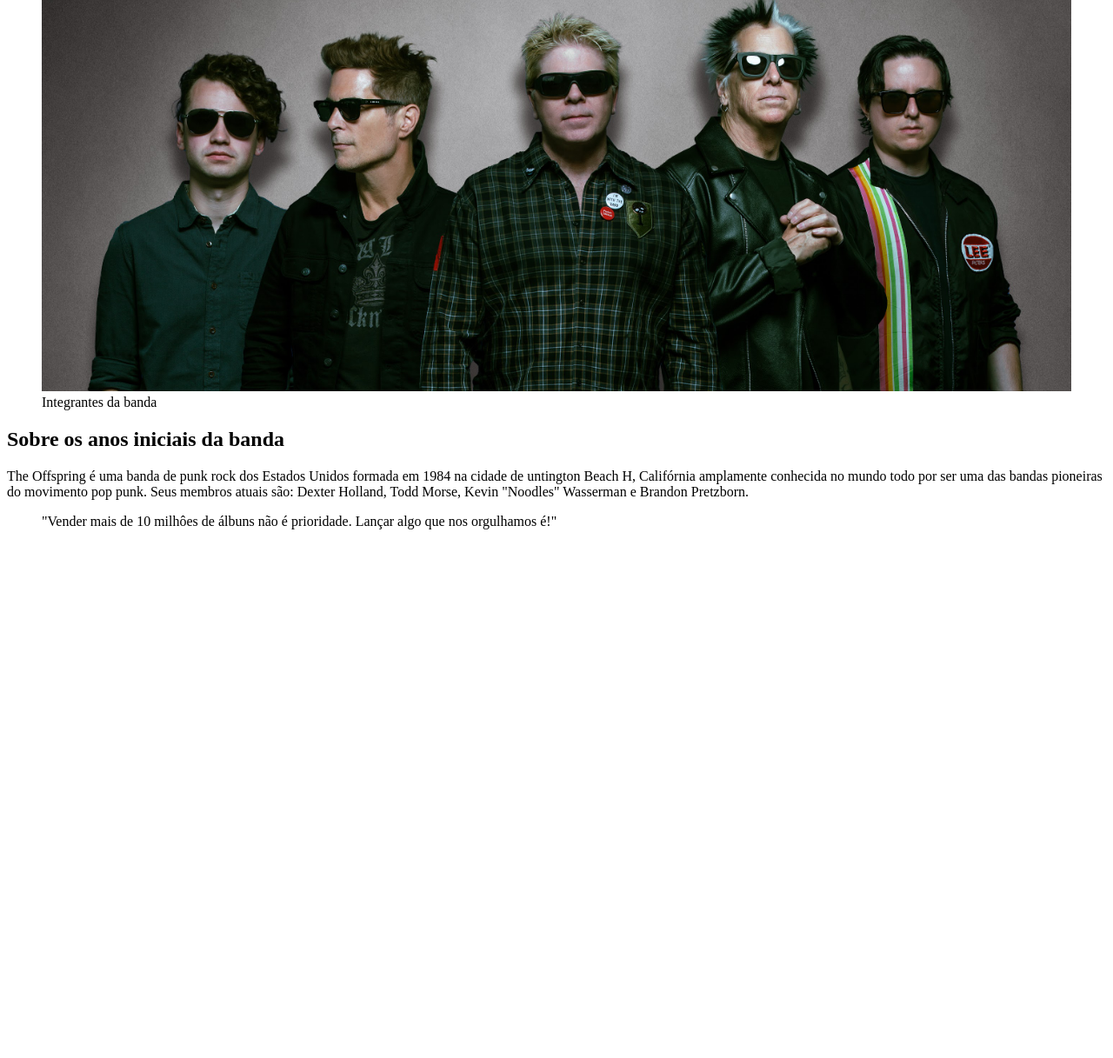
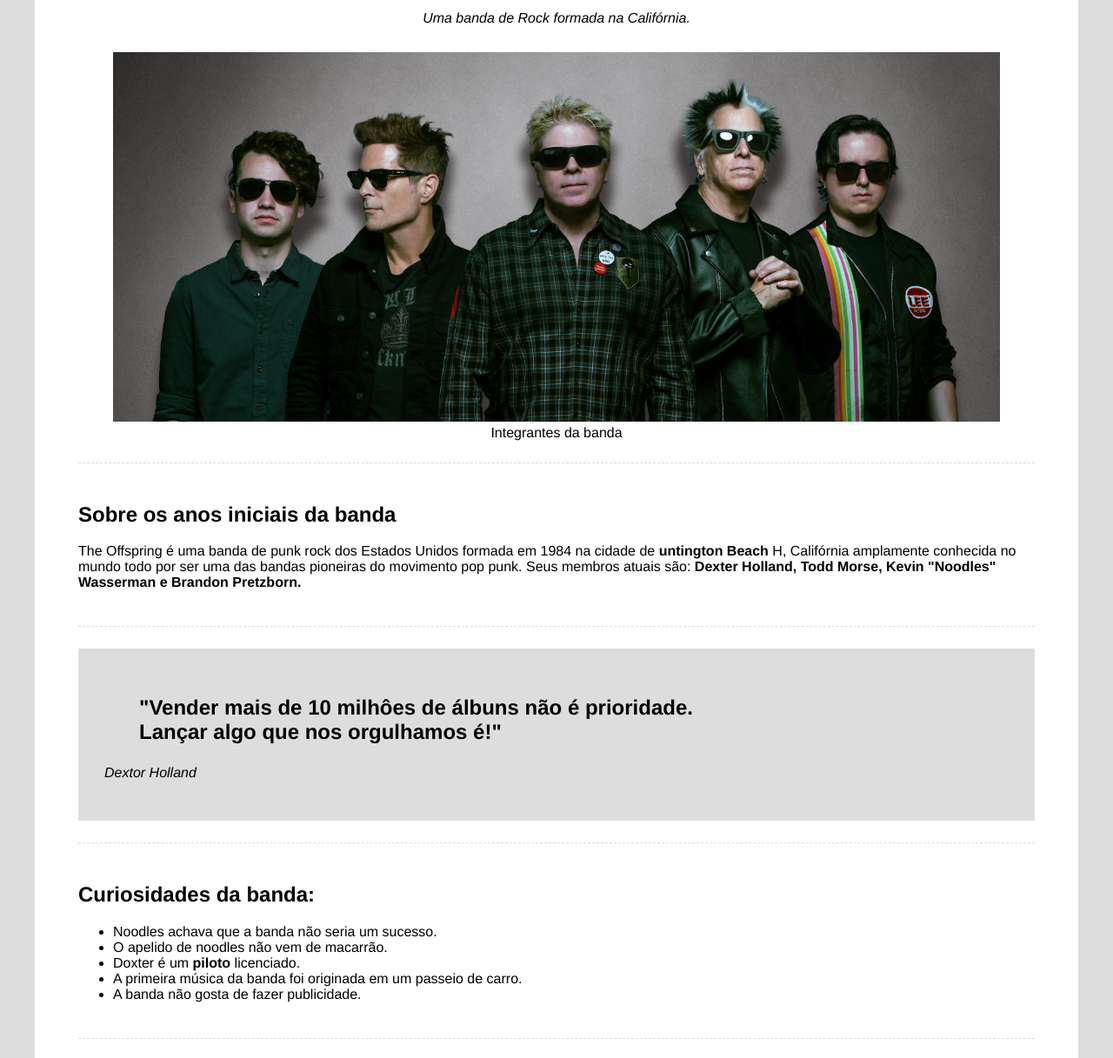
Before and after one commit to thiagosoftware/formacao-front-end, a plain HTML site: page curso-de-html-e-css/projetos/tributo-banda/index.html in a window 1280 px wide. Shown: the part 157-1374 px from the top of the page at 87% size. Before the commit the page ends 800 px from the top, so only its background shows below. Drawn offline with Linux system fonts and the light colour scheme.

Commit message:
Subindo projeto 01 completo

```diff
--- a/curso-de-html-e-css/projetos/tributo-banda/css/style.css
+++ b/curso-de-html-e-css/projetos/tributo-banda/css/style.css
@@ -0,0 +1,65 @@
+html {
+  font-family: Helvetica, Arial, Sans-serif;
+  background-color: #ddd;
+}
+
+.container {
+  max-width: 1100px;
+  background-color: #fff;
+  position: relative;
+  margin: 50px auto;
+  padding: 20px 50px;
+}
+
+.bold {
+    font-weight: bold;
+}
+
+header {
+    text-align: center;
+}
+
+.main-title {
+    font-size: 40px;
+}
+
+.main-paragraph {
+    font-style: italic;
+}
+
+.featured-image{
+    text-align: center;
+    margin-top: 30px;
+}
+
+.biography-container {
+    padding: 25px 0;
+    margin: 25px 0;
+    border-top: 1px dashed #ddd;
+    border-bottom: 1px dashed #ddd;
+}
+
+.quotes-container {
+    background-color: #ddd;
+    padding: 30px;
+}
+
+.quotes-container blockquote {
+    font-weight: bold;
+    font-size: 24px;
+}
+
+.quotes-container p {
+    font-style: italic;
+}
+
+.curiosities-container {
+    padding: 25px 0;
+    margin: 25px 0;
+    border-top: 1px dashed #ddd;
+    border-bottom: 1px dashed #ddd;
+}
+
+.img-bold {
+    text-align: center;
+}
--- a/curso-de-html-e-css/projetos/tributo-banda/index.html
+++ b/curso-de-html-e-css/projetos/tributo-banda/index.html
@@ -13,7 +13,7 @@
         <!-- Cabeçalho -->
         <header>
             <h1 class="main-title">The Offspring</h1>
-            <p class="main-paragrph">Uma banda de Rock formada na Califórnia.</p>
+            <p class="main-paragraph">Uma banda de Rock formada na Califórnia.</p>
         </header>
         <!-- Imagem de destaque -->
         <div class="featured-image">
@@ -36,9 +36,37 @@
 
         <div class="quotes-container">
             <blockquote>
-                "Vender mais de 10 milhôes de álbuns não é prioridade. Lançar algo que nos orgulhamos é!"
+                "Vender mais de 10 milhôes de álbuns não é prioridade. <br> Lançar algo que nos orgulhamos é!"
             </blockquote>
+            <p>Dextor Holland</p>
         </div>
+
+        <!-- Curiosidades -->
+         <div class="curiosities-container">
+            <h2>Curiosidades da banda:</h2>
+            <ul>
+                <li>Noodles achava que a banda não seria um sucesso.</li>
+                <li>O apelido de noodles não vem de macarrão.</li>
+                <li>Doxter é um <span class="bold">piloto</span> licenciado.</li>
+                <li>A primeira música da banda foi originada em um passeio de carro.</li>
+                <li>A banda não gosta de fazer publicidade.</li>
+            </ul>
+         </div>
+
+         <!-- Segunda imagem -->
+         <div class="img-bold">
+            <figure>
+                <img src="./img/the-offspring.jpg" alt="Integrantes da banda.">
+                <figcaption>Integrantes da banda.</figcaption>
+            </figure>
+         </div>
+
+         <!-- Mais infirmações -->
+
+         <div class="moreinfo-container">
+            <h2>Mais informações:</h2>
+            <p>Você pode conhecer mais sobre a banda <a href="https://pt.wikipedia.org/wiki/The_Offspring">clicando aqui</a></p>
+         </div>
     </div>
 </body>
 
```
